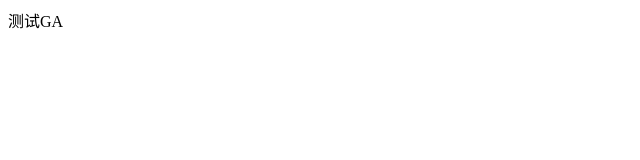
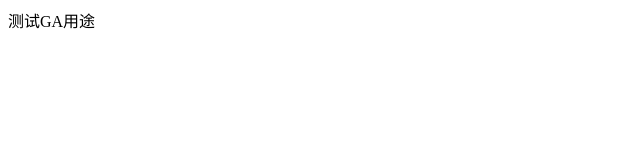
Before and after one commit to cooper-lzy/cooper-lzy.github.io, a plain HTML site: page index.html in a window 1280 px wide. Shown: the full height of the page, 0-640 px from the left. Drawn offline with Linux system fonts and the light colour scheme.

Commit message:
Update index.html

```diff
--- a/index.html
+++ b/index.html
@@ -11,6 +11,6 @@
     </script>
   </head>
   <body>
-  测试GA
+  测试GA用途
   </body>
 </html>
```
